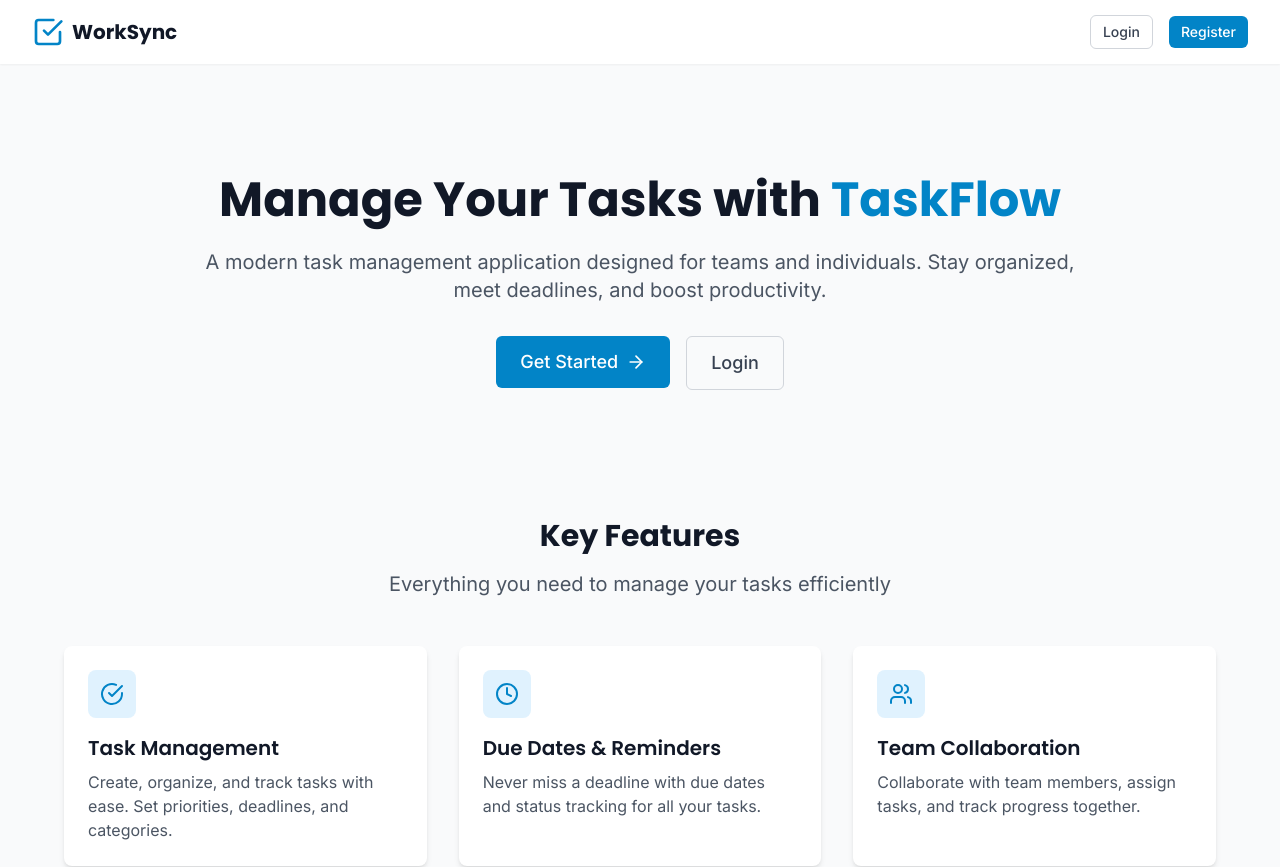
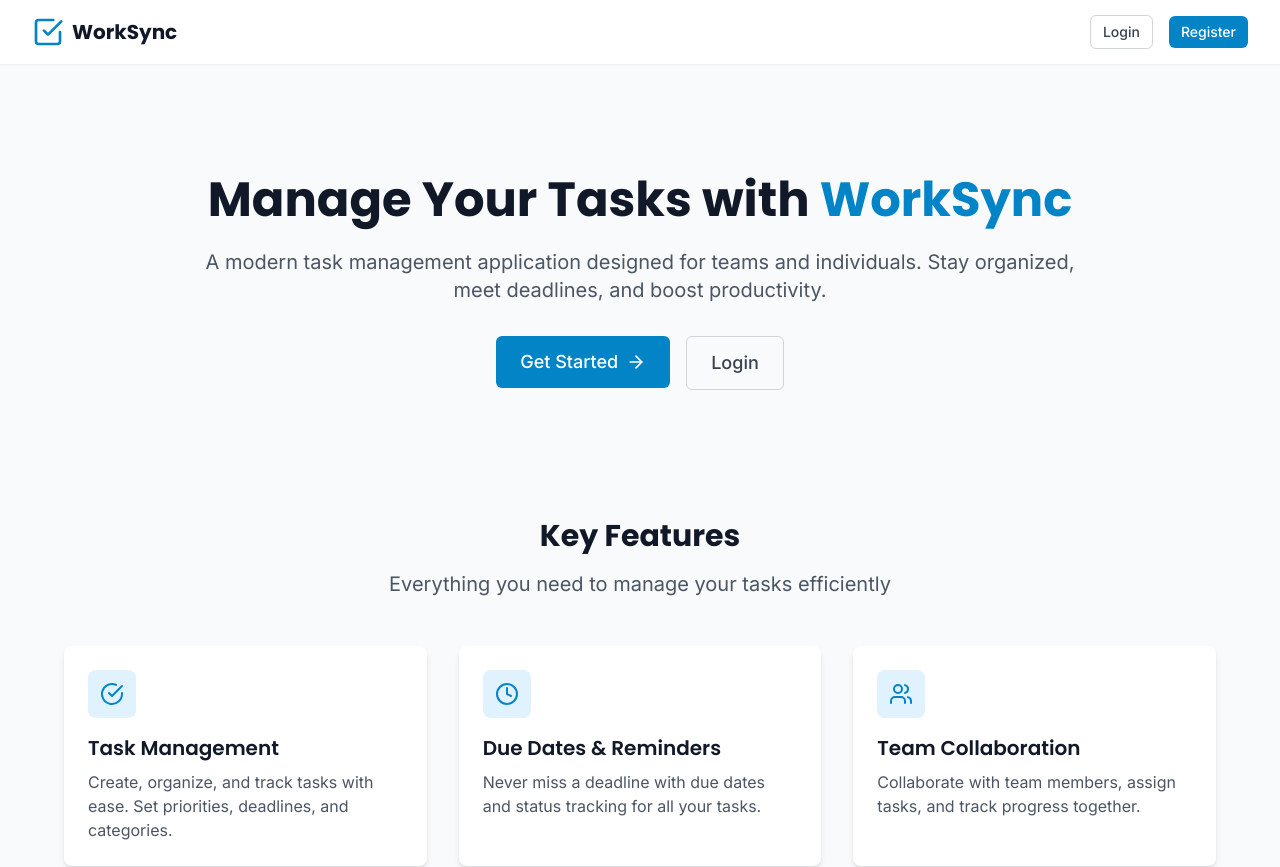
Before and after one commit to Abdoul-Madjid17/TaskFlows, a React (Vite) app: page / in a window 1280 px wide. Shown: the top 867 px of the page. Built offline with nearby package versions, Linux system fonts and the light colour scheme.

Commit message:
Update Home.tsx

```diff
--- a/src/pages/Home.tsx
+++ b/src/pages/Home.tsx
@@ -11,7 +11,7 @@ const Home: React.FC = () => {
       <section className="py-12 md:py-20">
         <div className="max-w-4xl mx-auto text-center">
           <h1 className="text-4xl md:text-5xl font-bold text-gray-900 mb-6">
-            Manage Your Tasks with <span className="text-primary-600">TaskFlow</span>
+            Manage Your Tasks with <span className="text-primary-600">WorkSync</span>
           </h1>
           <p className="text-xl text-gray-600 mb-8">
             A modern task management application designed for teams and individuals.
```
